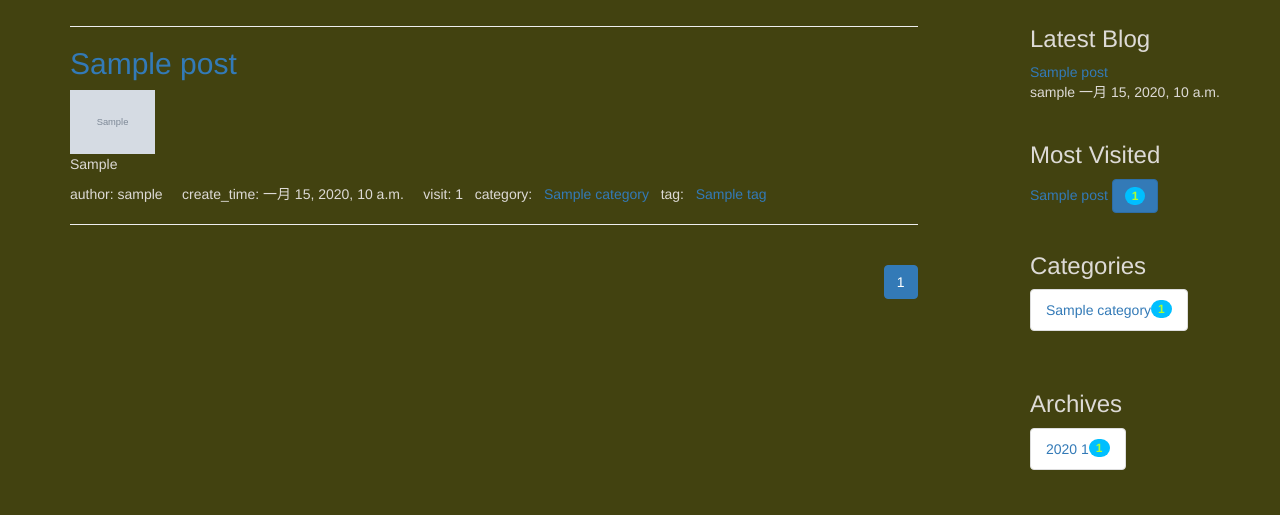
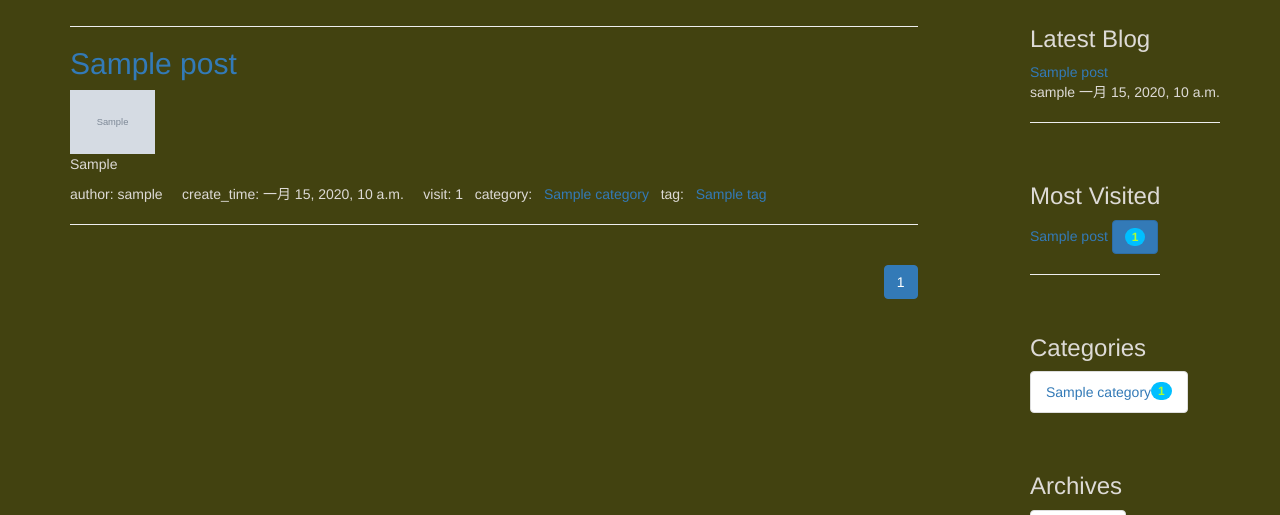
Before and after one commit to penn201500/website, a Django app: page /blog/ in a window 1280 px wide. Shown: the part 64-579 px from the top of the page. Run offline with Django 3.2, Linux system fonts and the light colour scheme; tables that the repository leaves empty hold one stand-in row (values such as "Sample post"); grey boxes marked "Sample" are stand-in pictures; some libraries are stand-ins or nearby versions.

Commit message:
adjust format at right side bar

```diff
--- a/blog/templates/blog/right_side_bar.html
+++ b/blog/templates/blog/right_side_bar.html
@@ -11,6 +11,7 @@
                 <a href="{{ entry.get_absolute_url }}">{{ entry.title }}</a>
                 <div>{{ entry.author }} {{ entry.created_time }}</div>
             </div>
+            <HR style="border:3 double #987cb9" width="100%" color=#987cb9 SIZE=3>
         {% endfor %}
     </div>
 </div>
@@ -28,6 +29,7 @@
                           style="color: greenyellow;background-color: deepskyblue">{{ entry.visiting }}</span>
                 </button>
             </div>
+            <HR style="border:3 double #987cb9" width="100%" color=#987cb9 SIZE=3>
         {% endfor %}
     </div>
 </div>
```
